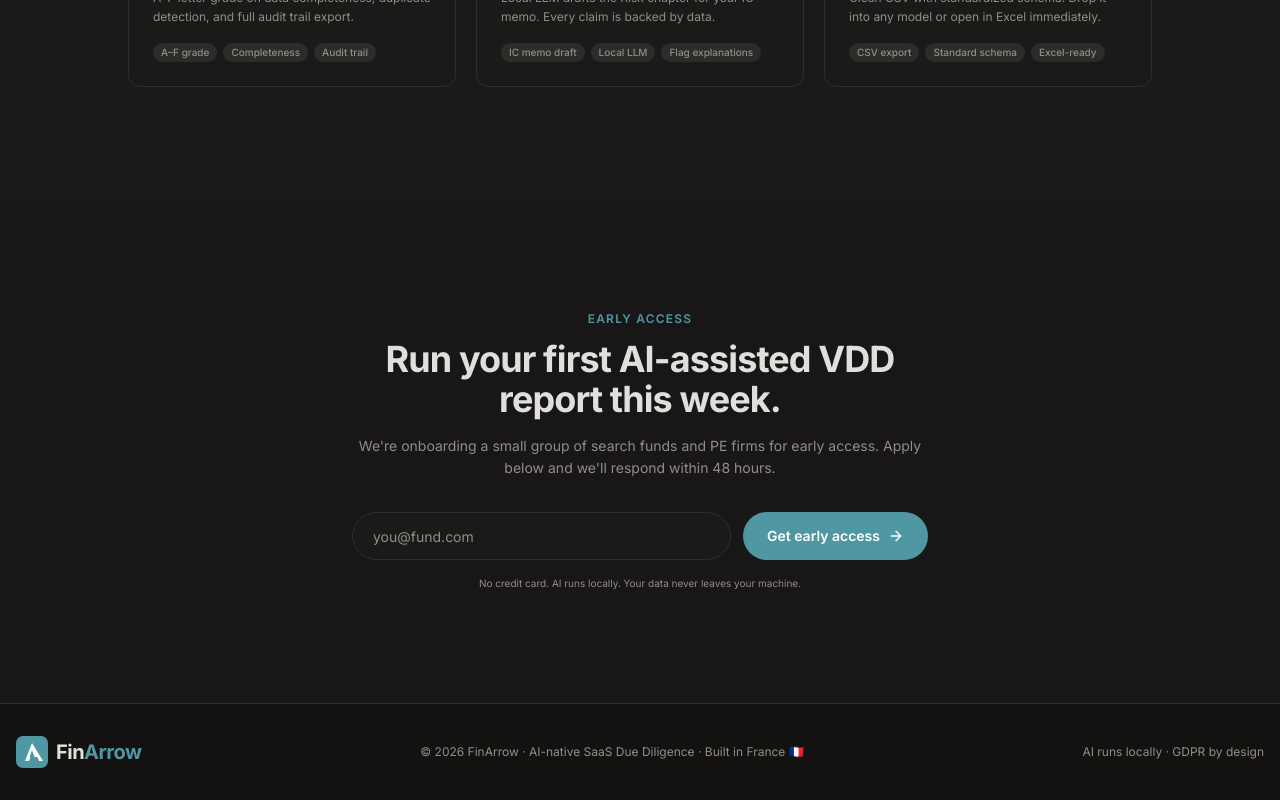
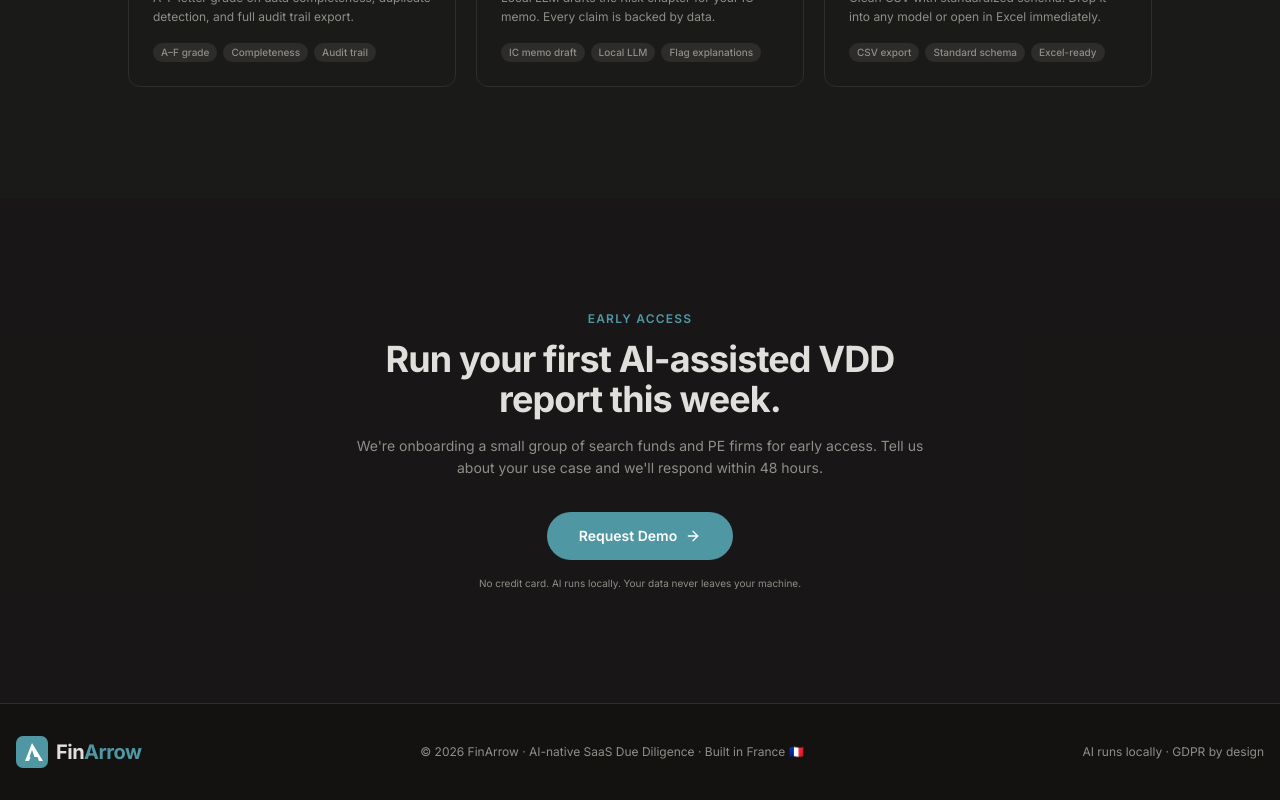
Before and after one commit to mbezier/formal-mvp-guide, a React (Vite) app: page / in a window 1280 px wide. Shown: the part 2707-3507 px from the top of the page. Built offline with nearby package versions, Linux system fonts and the light colour scheme; the HTML template or start-up script is replaced by a standard one; a web font is replaced by a local one.

Commit message:
Changes
Co-authored-by: mbezier <86664012+mbezier@users.noreply.github.com>

```diff
--- a/src/components/landing/CTASection.tsx
+++ b/src/components/landing/CTASection.tsx
@@ -1,14 +1,7 @@
-import { useState } from "react";
 import { ArrowRight } from "lucide-react";
 
 export const CTASection = () => {
-  const [email, setEmail] = useState("");
-  const [submitted, setSubmitted] = useState(false);
-
-  const handleSubmit = (e: React.FormEvent) => {
-    e.preventDefault();
-    if (email) setSubmitted(true);
-  };
+  const mailto = "mailto:your@email.com?subject=FinArrow%20Demo%20Request&body=Hi%2C%0A%0AI%27d%20like%20to%20request%20a%20demo%20of%20FinArrow.%0A%0AMy%20role%3A%20%0AFund%20%2F%20firm%3A%20%0A%0AThanks!";
 
   return (
     <section id="request-demo" className="py-20 md:py-28 bg-accent/20">
@@ -19,33 +12,16 @@ export const CTASection = () => {
             Run your first AI-assisted VDD report this week.
           </h2>
           <p className="text-muted-foreground mb-8 leading-relaxed text-sm">
-            We're onboarding a small group of search funds and PE firms for early access. Apply below and we'll respond within 48 hours.
+            We're onboarding a small group of search funds and PE firms for early access. Tell us about your use case and we'll respond within 48 hours.
           </p>
 
-          {submitted ? (
-            <div className="p-4 rounded-xl border border-border bg-card text-sm">
-              <p className="font-semibold mb-1" style={{ color: "hsl(152 60% 42%)" }}>You're on the list ✓</p>
-              <p className="text-muted-foreground text-xs">We'll reach out to <strong>{email}</strong> within 48 hours.</p>
-            </div>
-          ) : (
-            <form onSubmit={handleSubmit} className="flex flex-col sm:flex-row gap-3">
-              <input
-                type="email"
-                required
-                placeholder="you@fund.com"
-                value={email}
-                onChange={(e) => setEmail(e.target.value)}
-                className="flex-1 h-12 px-5 rounded-full border border-border bg-card text-sm placeholder:text-muted-foreground focus:outline-none focus:ring-2 focus:ring-primary"
-              />
-              <button
-                type="submit"
-                className="h-12 px-6 rounded-full text-sm font-semibold text-white inline-flex items-center justify-center gap-2 transition-opacity hover:opacity-90"
-                style={{ backgroundColor: "#4f98a3" }}
-              >
-                Get early access <ArrowRight className="h-4 w-4" />
-              </button>
-            </form>
-          )}
+          <a
+            href={mailto}
+            className="inline-flex items-center justify-center gap-2 h-12 px-8 rounded-full text-sm font-semibold text-white transition-opacity hover:opacity-90"
+            style={{ backgroundColor: "#4f98a3" }}
+          >
+            Request Demo <ArrowRight className="h-4 w-4" />
+          </a>
 
           <p className="text-[10px] text-muted-foreground mt-4">
             No credit card. AI runs locally. Your data never leaves your machine.
```
